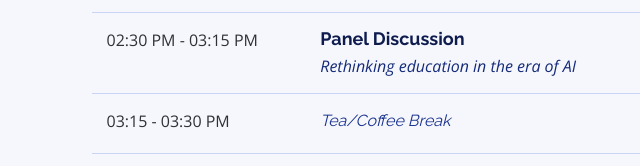
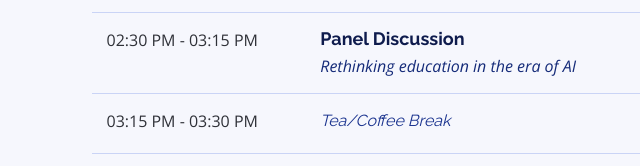
Before and after one commit to ishaan16/ai-day, a plain HTML site: page index.html in a window 1280 px wide. Shown: the part 1808-1974 px from the top of the page, 121-761 px from the left. Drawn offline with nearby package versions, Linux system fonts and the light colour scheme.

```diff
--- a/index.html
+++ b/index.html
@@ -230,7 +230,7 @@
             </div>
 
             <div class="row schedule-item">
-              <div class="col-md-3"><time>03:15 - 03:30 PM</time></div>
+              <div class="col-md-3"><time>03:15 PM - 03:30 PM</time></div>
               <div class="col-md-9">
                 <!-- <div class="speaker"> -->
                 <!--   <img src="img/speakers/6.jpg" alt="Willow Trantow"> -->
```
